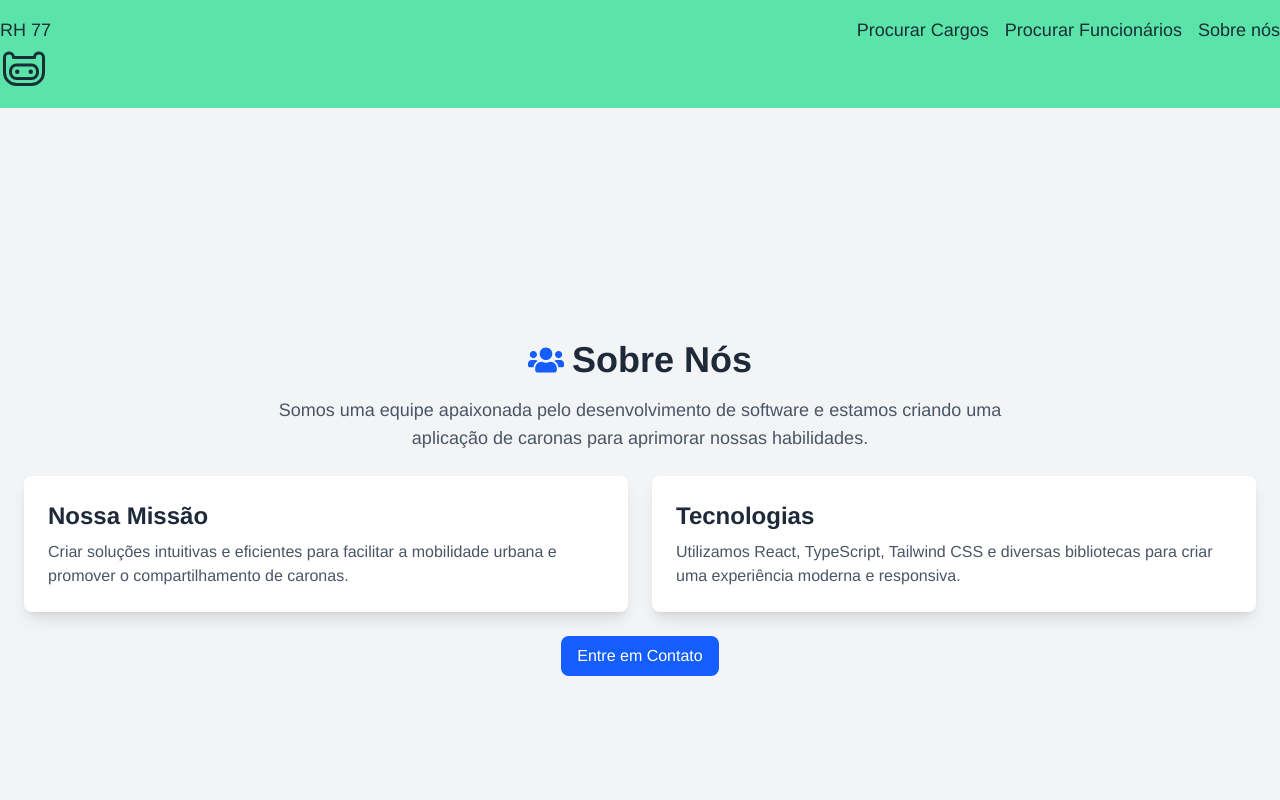
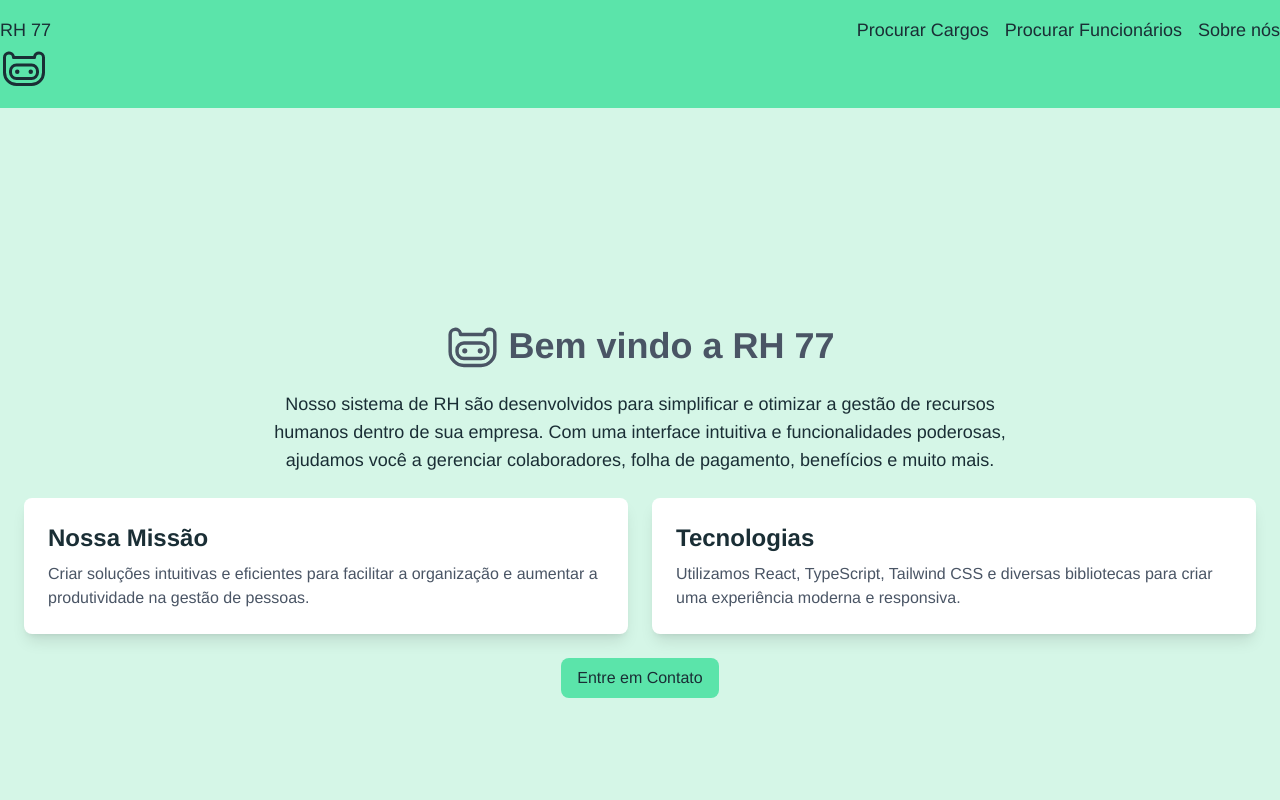
Before and after one commit to Lucassai/rh77-react, a React (Vite) app: page /sobrenos in a window 1280 px wide. Shown: the top 800 px of the page. Built offline with nearby package versions, Linux system fonts and the light colour scheme.

Commit message:
Sobre; Versão inicial funcional.

```diff
--- a/src/App.css
+++ b/src/App.css
@@ -15,4 +15,5 @@ body {
   /*Ivan brabo*/
   --color-tails-ice: #FFEB3B;
   --color-sonic-ice: #1E88E5;
+  --color-silver-ice: #4a5565;
 }
--- a/src/pages/sobrenos/Sobre.tsx
+++ b/src/pages/sobrenos/Sobre.tsx
@@ -1,20 +1,23 @@
 import { FaUsers } from "react-icons/fa";
 import { motion } from "framer-motion";
+import { FinnTheHuman } from "@phosphor-icons/react";
 
 const Sobre = () => {
   return (
-    <div className="flex flex-col items-center justify-center min-h-screen p-6 bg-gray-100">
+    <div className="flex flex-col items-center justify-center min-h-screen p-6 bg-ice">
       <motion.div
         initial={{ opacity: 0, y: -20 }}
-        animate={{ opacity: 1, y: 0 }}
-        transition={{ duration: 0.5 }}
+        animate={{ opacity: 2, y: 0 }}
+        transition={{ duration: 0.7 }}
         className="max-w-3xl text-center"
       >
-        <h1 className="text-4xl font-bold text-gray-800 mb-4 flex items-center justify-center gap-2">
-          <FaUsers className="text-blue-600" /> Sobre Nós
+        <h1 className="text-4xl font-bold text-silver-ice hover:text-shadow-ice mb-4 flex items-center justify-center gap-2">
+          <FinnTheHuman size={55} /> Bem vindo a RH 77
         </h1>
-        <p className="text-gray-600 text-lg mb-6">
-          Somos uma equipe apaixonada pelo desenvolvimento de software e estamos criando uma aplicação de caronas para aprimorar nossas habilidades.
+        <p className="text-shadow-ice text-lg mb-6">
+          Nosso sistema de RH são desenvolvidos para simplificar e otimizar a gestão de recursos humanos dentro de sua empresa.
+          Com uma interface intuitiva e funcionalidades poderosas, ajudamos você a gerenciar colaboradores, folha de pagamento,
+          benefícios e muito mais.
         </p>
       </motion.div>
 
@@ -25,20 +28,20 @@ const Sobre = () => {
         className="grid grid-cols-1 md:grid-cols-2 gap-6"
       >
         <div className="shadow-lg p-6 bg-white rounded-lg">
-          <h2 className="text-2xl font-semibold text-gray-800 mb-2">Nossa Missão</h2>
-          <p className="text-gray-600">
-            Criar soluções intuitivas e eficientes para facilitar a mobilidade urbana e promover o compartilhamento de caronas.
+          <h2 className="text-2xl font-semibold text-shadow-ice mb-2">Nossa Missão</h2>
+          <p className="text-silver-ice">
+            Criar soluções intuitivas e eficientes para facilitar a organização e aumentar a produtividade na gestão de pessoas.
           </p>
         </div>
         <div className="shadow-lg p-6 bg-white rounded-lg">
-          <h2 className="text-2xl font-semibold text-gray-800 mb-2">Tecnologias</h2>
-          <p className="text-gray-600">
+          <h2 className="text-2xl font-semibold text-shadow-ice mb-2">Tecnologias</h2>
+          <p className="text-silver-ice">
             Utilizamos React, TypeScript, Tailwind CSS e diversas bibliotecas para criar uma experiência moderna e responsiva.
           </p>
         </div>
       </motion.div>
 
-      <button className="mt-6 bg-blue-600 text-white px-4 py-2 rounded-lg hover:bg-blue-700 transition">
+      <button className="mt-6 bg-dark-ice text-shadow-ice px-4 py-2 rounded-lg hover:text-ice transition">
         Entre em Contato
       </button>
     </div>
```
